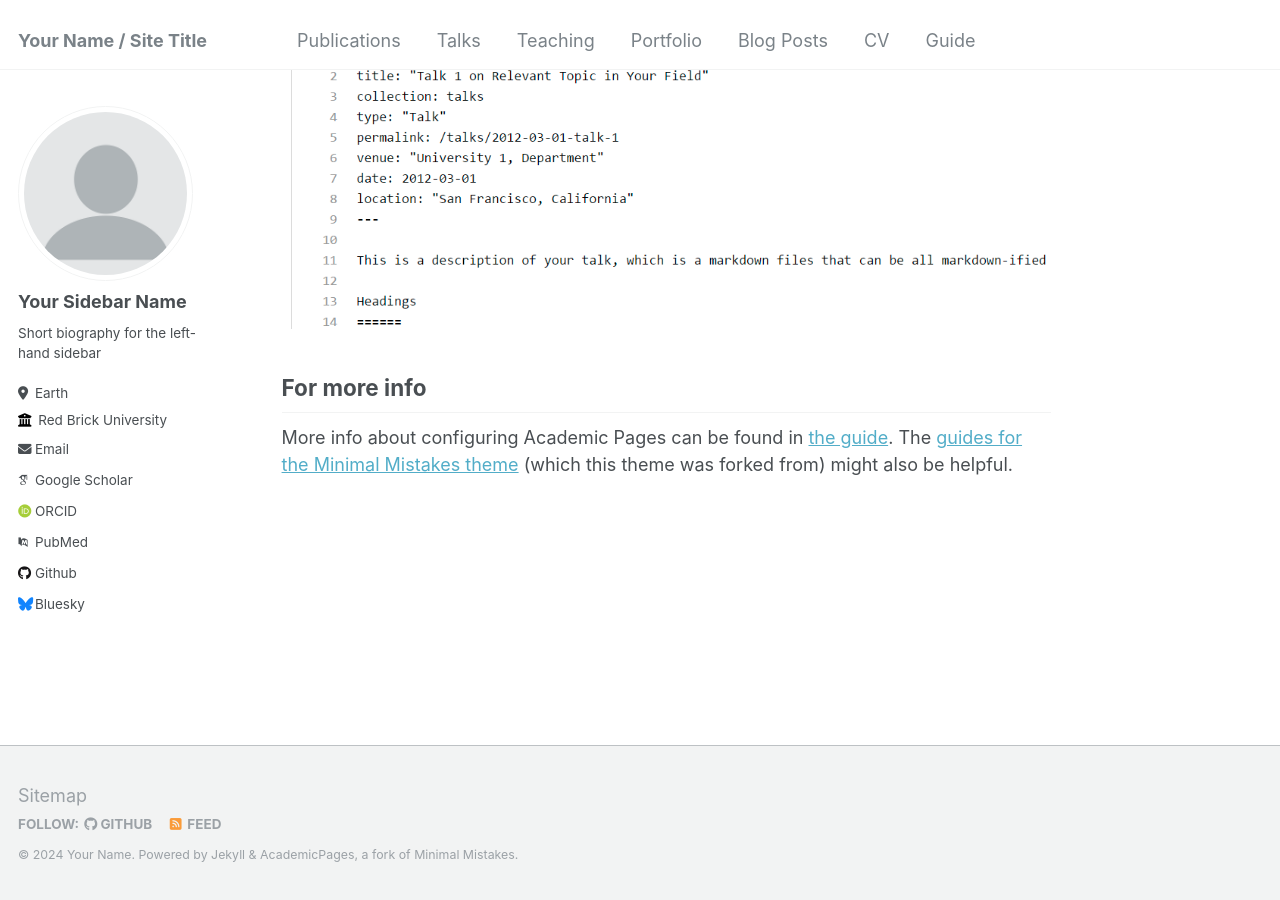
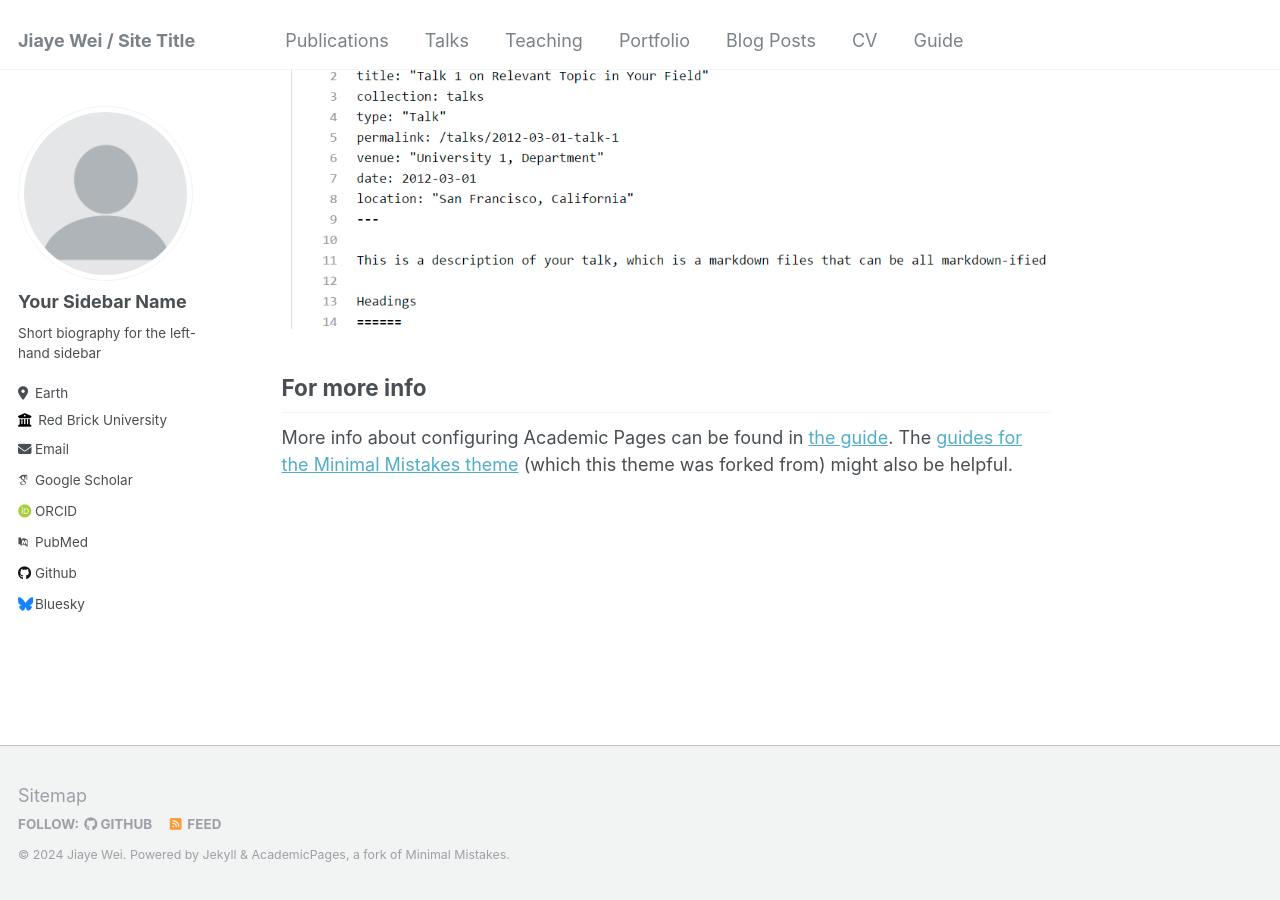
Before and after one commit to jiaye-W/jiaye-W.github.io, a Jekyll site: the page built from _pages/about.md, in a window 1280 px wide and 900 px high, scrolled down 2660 px. Built offline with Jekyll 4.4.1, drawn with Linux system fonts in a browser that asks for light colours; some web fonts are replaced.

Commit message:
Changes of basic config

```diff
--- a/_config.yml
+++ b/_config.yml
@@ -8,13 +8,13 @@
 
 # Basic Site Settings
 locale                   : "en-US"
-title                    : "Your Name / Site Title"
+title                    : "Jiaye Wei / Site Title"
 title_separator          : "-"
-name                     : &name "Your Name"
-description              : &description "personal description"
-url                      : https://academicpages.github.io # the base hostname & protocol for your site e.g. "https://mmistakes.github.io"
+name                     : &name "Jiaye Wei"
+description              : &description "PhD Student in Mathematics"
+url                      : https://jiaye-W.github.io # the base hostname & protocol for your site e.g. "https://mmistakes.github.io"
 baseurl                  : "" # the subpath of your site, e.g. "/blog"
-repository               : "academicpages/academicpages.github.io"
+repository               : "jiaye-W/jiaye-W.github.io"
 
 # Site Author - The following control what appear as part of the author content on the side bar.
 #               If a field is blank the icon and link will not appear, otherwise it will be shown.
```
